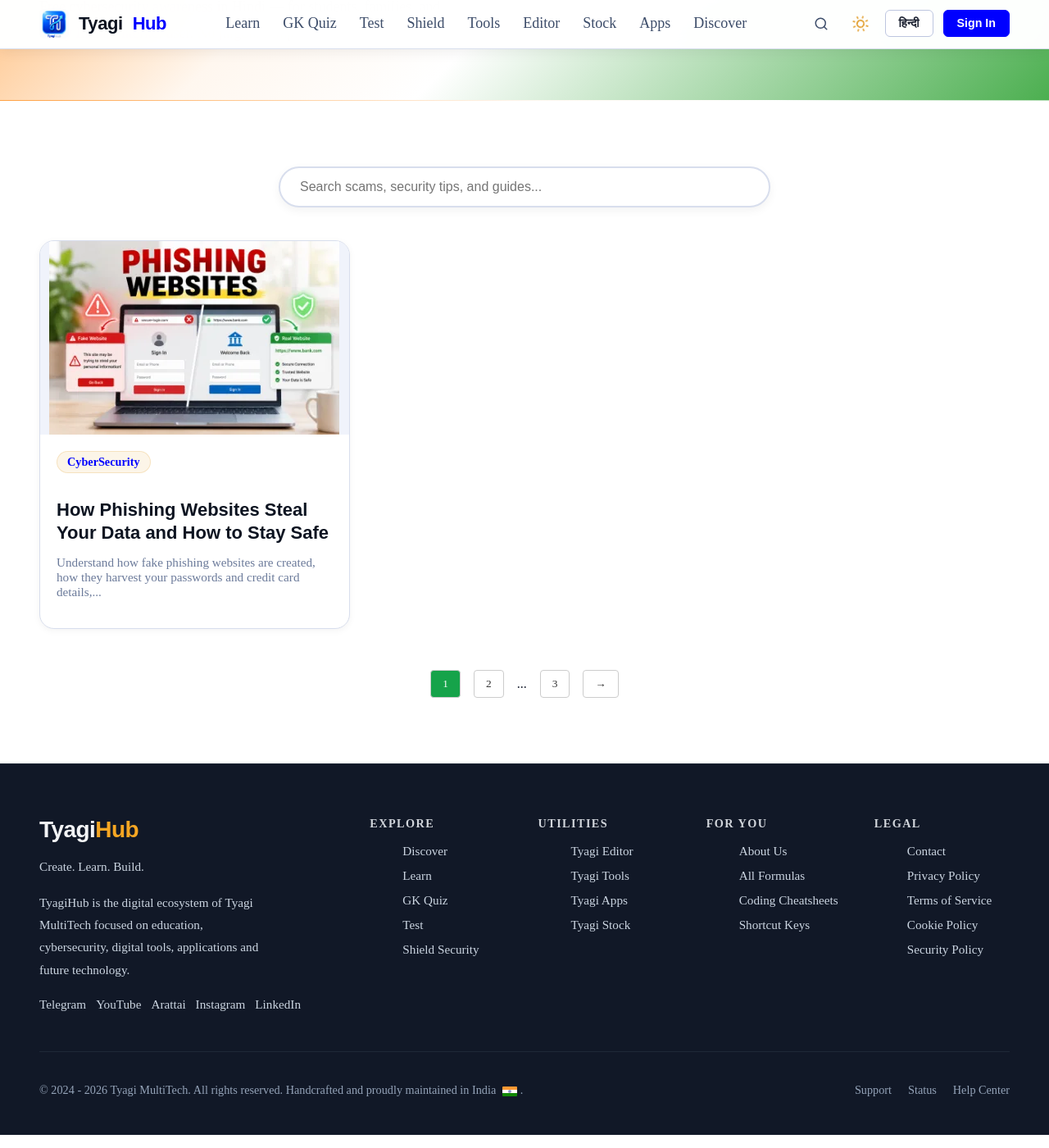
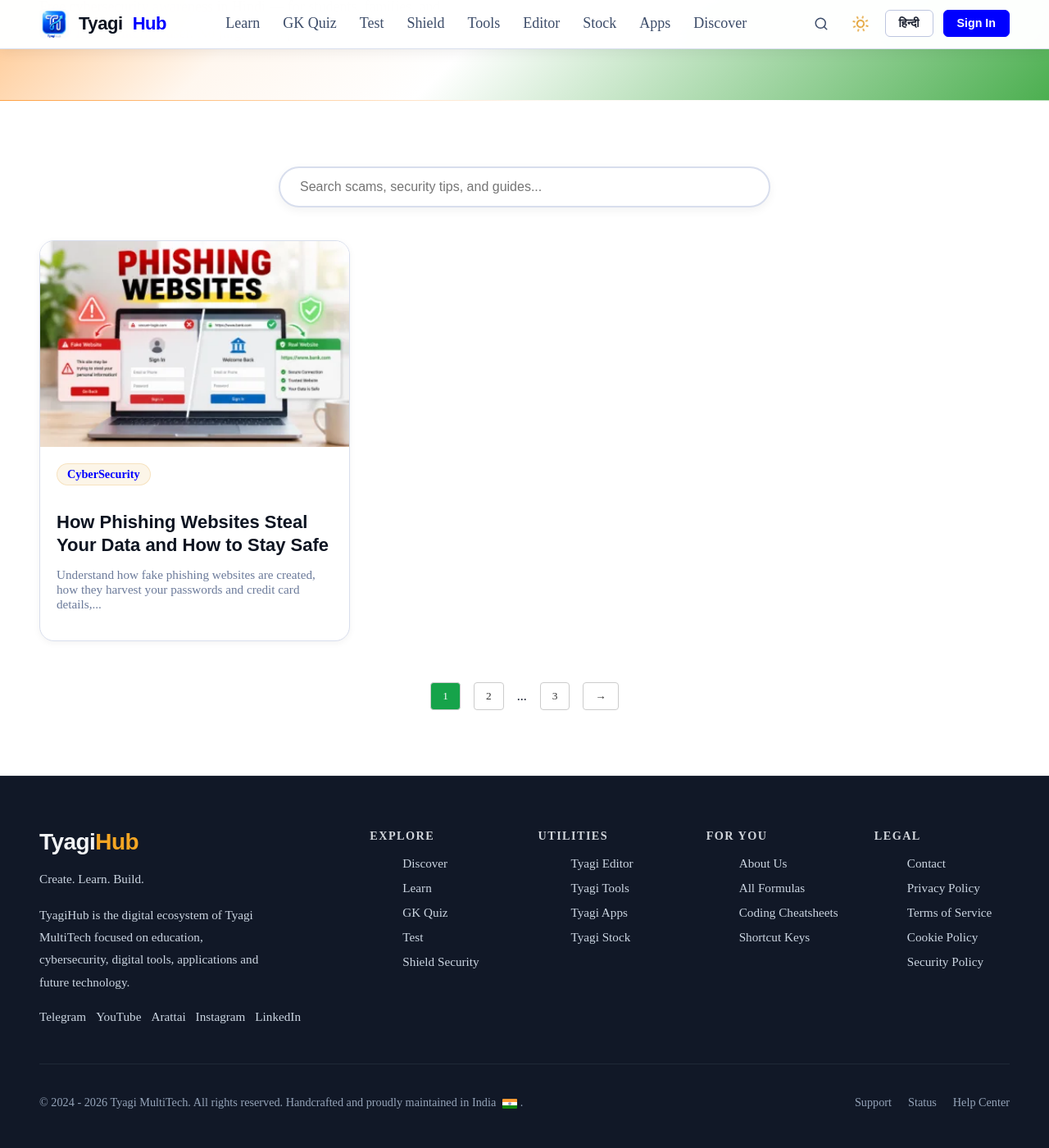
Before and after one commit to HimanshuTyagiJi/TyagiHub, a Jekyll site: the page built from shield/index.html, in a window 1280 px wide and 1400 px high, scrolled down 380 px. Shown: the whole window at 82% size. Built offline with Jekyll 4.4.1, drawn with Linux system fonts in a browser that asks for light colours.

Commit message:
Update shield.css

```diff
--- a/assets/css/shield.css
+++ b/assets/css/shield.css
@@ -181,3 +181,37 @@
   }
 
 }
+
+/* ==========================================================================
+   🚀 INFO-SHIELD CARD IMAGE ASPECT RATIO & COVER FIX (PRODUCTION READY)
+   ========================================================================== */
+
+/* 1. Outer Frame Box (Dabba): Iska ratio 1.50 par lock kiya */
+.blog-card__thumb {
+  width: 100% !important;
+  max-width: 100% !important;
+  overflow: hidden !important;
+  position: relative !important;
+  display: block !important;
+
+  /* Browser ko forced math calculations di taaki PageSpeed 100/100 rahe */
+  aspect-ratio: 354 / 236 !important;
+}
+
+/* 2. Actual Image: Box bada hone par photo bina khinche poora cover karegi */
+.blog-card__thumb img {
+  width: 100% !important;
+  height: 100% !important;
+  display: block !important;
+
+  /* 🔥 Sabse main jadu: Image stretch nahi hogi, automatic crop hokar tight fit ho jayegi */
+  object-fit: cover !important;
+  object-position: center !important; /* Photo ka center area hamesha focus me rahega */
+
+  transition: transform 0.3s ease !important; /* Smooth hover effect ke liye (optional) */
+}
+
+/* 3. Hover Effect (Optional but cool): Card par hover karne se photo makkhan jaisi zoom hogi */
+.blog-card:hover .blog-card__thumb img {
+  transform: scale(1.05) !important;
+}
```
